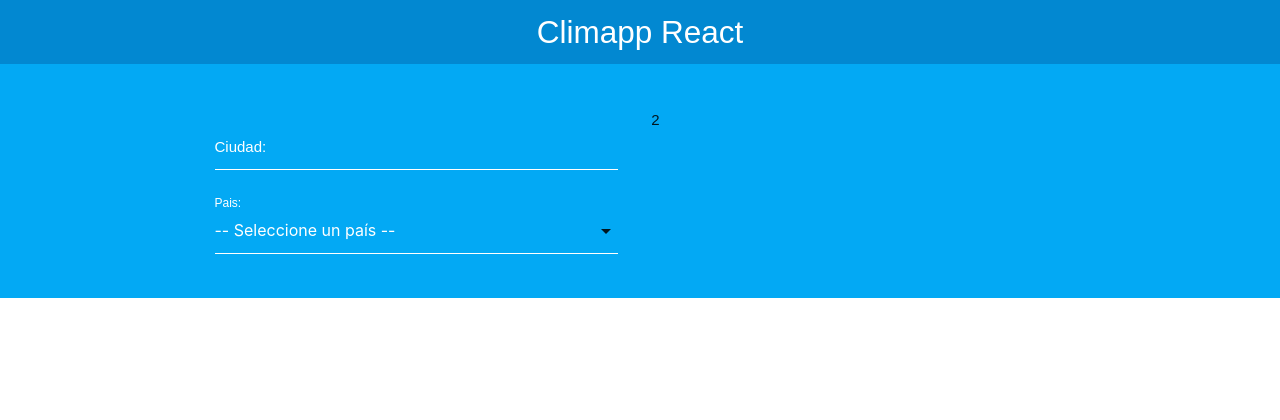
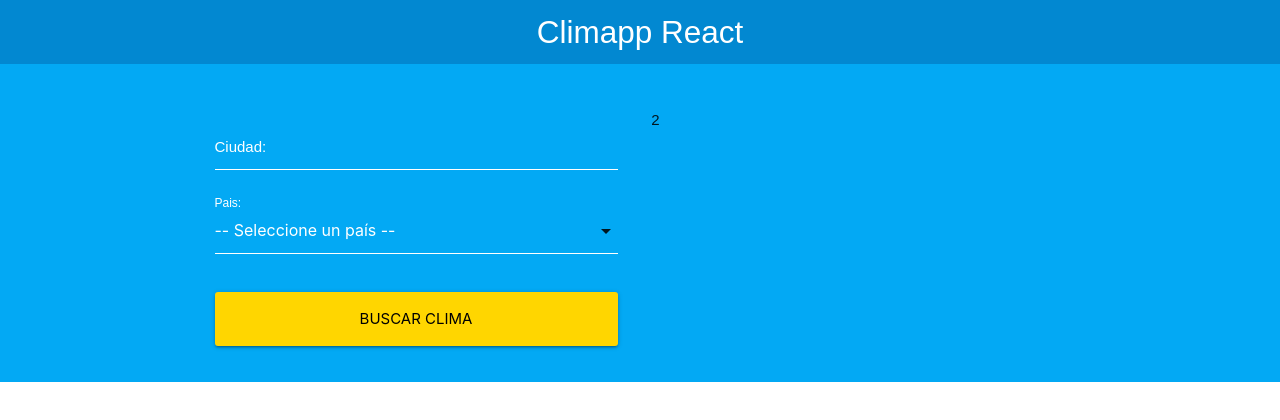
Before and after one commit to psyHook/climapp-react, a React (Create React App) app: page / in a window 1280 px wide. Shown: the top 420 px of the page. Built offline with nearby package versions, Linux system fonts and the light colour scheme.

Commit message:
Se hace la validacion del formulario

```diff
--- a/src/components/Formulario.js
+++ b/src/components/Formulario.js
@@ -6,6 +6,7 @@
     ciudad: "",
     pais: "",
   });
+  const [error, setError] = useState(false);
 
   // Extraer ciudad y pais
   const { ciudad, pais } = busqueda;
@@ -19,8 +20,24 @@
     });
   };
 
+  const handleSubmit = (e) => {
+    e.preventDefault();
+
+    // Validar
+    if (ciudad.trim() === "" || pais.trim() === "") {
+      setError(true);
+      return;
+    }
+
+    // Pasarlo al componente principal
+    setError(false);
+  };
+
   return (
-    <form>
+    <form onSubmit={handleSubmit}>
+      {error ? (
+        <p className="red darken-4 error">Todos los campos son obligatorios</p>
+      ) : null}
       <div className="input-field col s12">
         <input
           type="text"
@@ -44,6 +61,15 @@
         </select>
         <label htmlFor="pais">Pais: </label>
       </div>
+
+      <div className="input-field col s12">
+        <input
+          type="submit"
+          value="Buscar Clima"
+          className="waves-effect waves-light btn-large btn-block yellow accent-4"
+
+        />
+      </div>
     </form>
   );
 };
```
Also changed, not shown: 1 other file (tests, documents, lock files or other folders).
